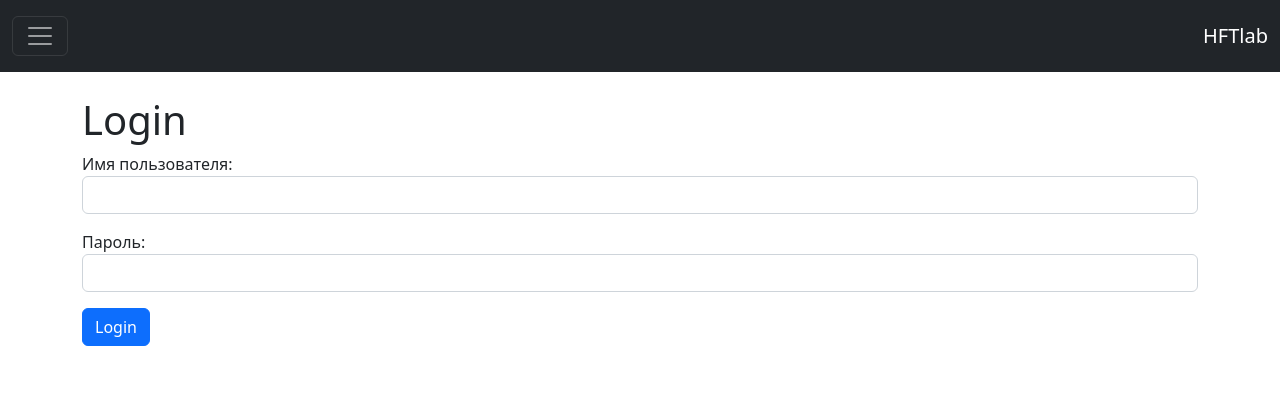
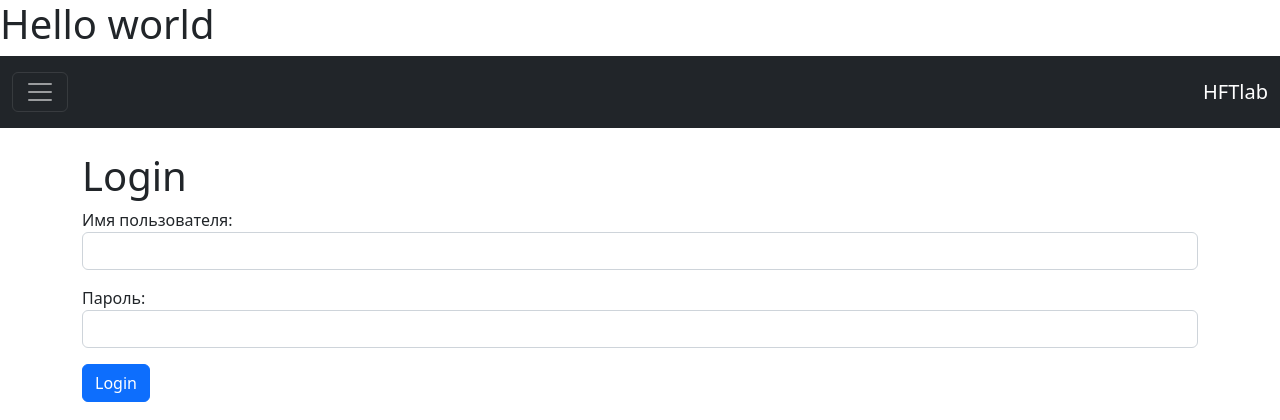
Before and after one commit to hft-lab/iportal, a Django app: page / in a window 1280 px wide. Shown: the top 420 px of the page. Run offline with Django 4.2, Linux system fonts and the light colour scheme.

Commit message:
Test commity

```diff
--- a/main/templates/main/base.html
+++ b/main/templates/main/base.html
@@ -14,6 +14,7 @@
 </head>
 <body>
 
+<h1>Hello world</h1>
 
     <div class="collapse" id="navbarToggleExternalContent">
         <div class="bg-dark p-4">
```
